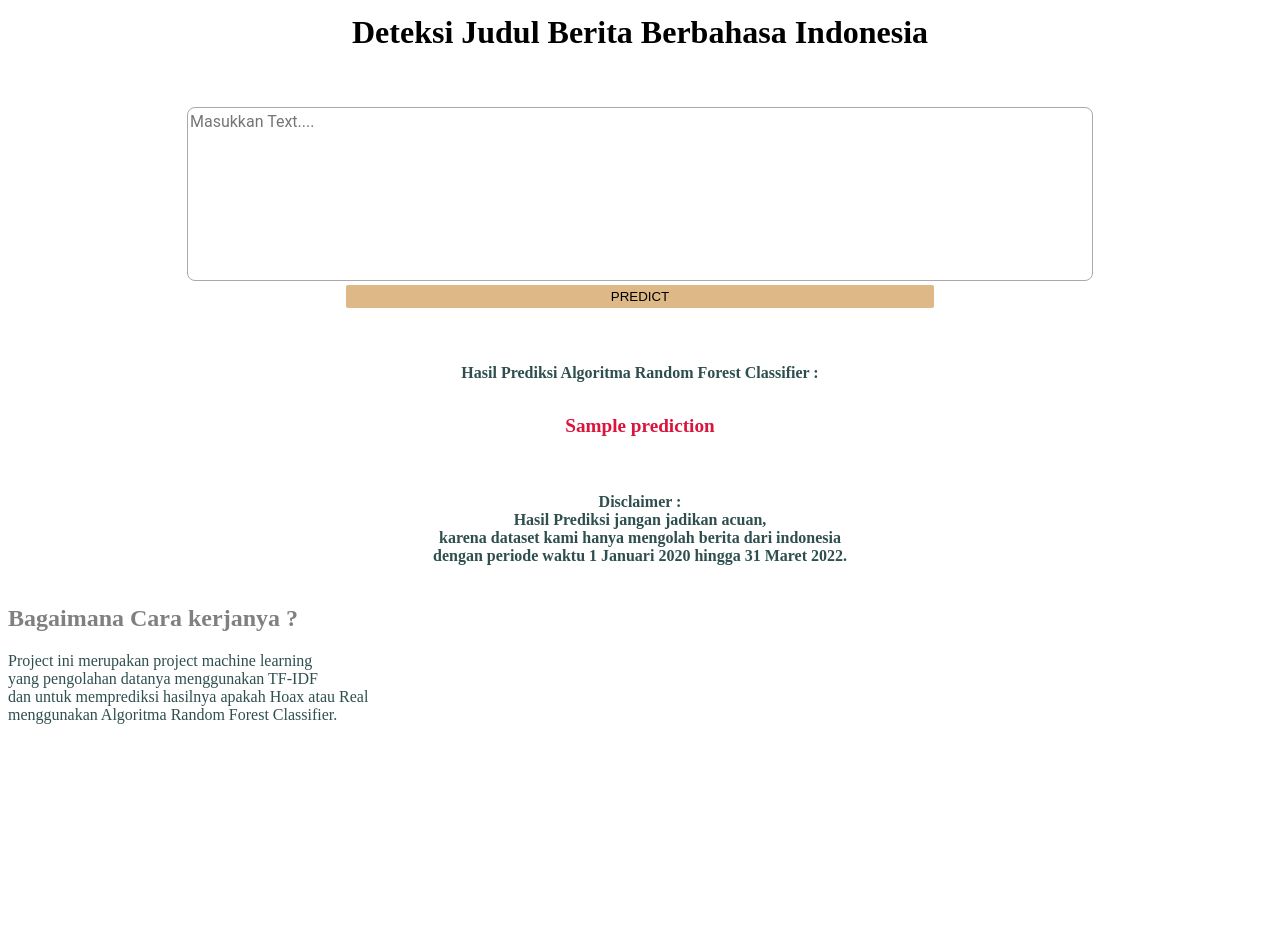
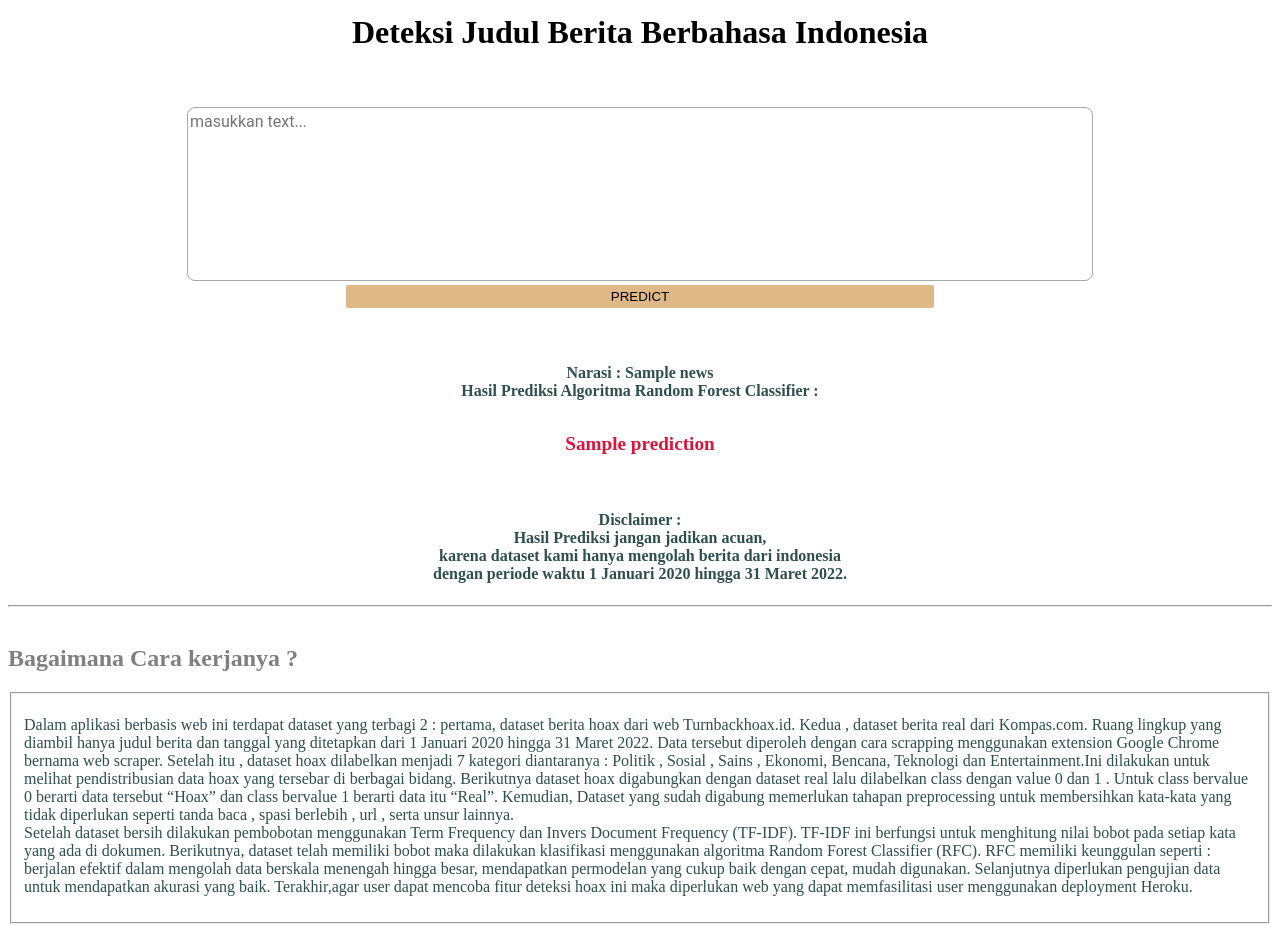
Before and after one commit to KharismadinaHM/fake_news_detection, a Flask app: template templates/index.html in a window 1280 px wide. Shown: the part 62-994 px from the top of the page. Before the commit the page ends 786 px from the top, so only its background shows below. Run offline with Flask 2, Linux system fonts and the light colour scheme; the template is opened without the code that fills it: most values are stand-ins (such as "Sample title", 1, 10 or a date in 2020); parts of the project's set-up code (start-up, migrations or seed data) failed here and were passed over.

Commit message:
Update index.html
membuat narasi teks

```diff
--- a/templates/index.html
+++ b/templates/index.html
@@ -1,7 +1,7 @@
 <!DOCTYPE html>
 <html `lang="en">
 <link rel= "stylesheet" type= "text/css" href= "{{ url_for('static',filename='styles/style.css') }}">
-<!-- <link rel="stylesheet" href="mystyle.css"> -->
+
 
 <!-- Navigasi bar -->
 <div class="navbar">
@@ -22,13 +22,19 @@
    <h1>Deteksi Judul Berita Berbahasa Indonesia</h1>
     <form action="/" method="POST">
         <!-- <input type="text" name="news" placeholder="keyword"> -->
-        <textarea id="text" name="news" rows="7" cols="10"
-        wrap="off" placeholder='Masukkan Text....' ></textarea>
+
+        <textarea id="narasi" name="news" rows="7" cols="10"
+        wrap="off" type="text" placeholder="masukkan text..." ></textarea>
+
 
         <button type="submit"> PREDICT</button>
     </form>
 
-    <h4>Hasil Prediksi Algoritma Random Forest Classifier : <br></h4>
+
+
+
+    <h4>Narasi : {{ news }} <br>Hasil Prediksi Algoritma Random Forest Classifier : <br></h4>
+
     <h5>{{ prediction }}</h5>
 
     <h4>Disclaimer :<br>
@@ -36,15 +42,22 @@
         karena dataset kami hanya mengolah berita dari indonesia <br>
         dengan periode waktu 1 Januari 2020 hingga 31 Maret 2022.
     </h4>
-
+    <hr/>
     <h2>Bagaimana Cara kerjanya ?</h2>
 
-    <p>Project ini merupakan project machine learning <br>
-        yang pengolahan datanya menggunakan TF-IDF<br>
-    dan untuk memprediksi hasilnya apakah Hoax atau Real <br>
-    menggunakan Algoritma Random Forest Classifier.
-
+<fieldset>
+    <p>
+        Dalam aplikasi berbasis web ini terdapat dataset  yang terbagi 2 : pertama, dataset berita  hoax dari web Turnbackhoax.id. Kedua , dataset berita real dari Kompas.com.
+        Ruang lingkup yang diambil hanya judul berita dan tanggal yang ditetapkan dari 1 Januari 2020 hingga 31 Maret 2022.
+         Data tersebut diperoleh dengan cara scrapping menggunakan extension Google Chrome bernama web scraper.
+          Setelah itu , dataset hoax dilabelkan menjadi 7 kategori diantaranya : Politik , Sosial , Sains , Ekonomi, Bencana, Teknologi dan Entertainment.Ini dilakukan untuk melihat pendistribusian data hoax yang tersebar di berbagai bidang.
+          Berikutnya dataset hoax digabungkan dengan  dataset real lalu dilabelkan class dengan value 0 dan 1 . Untuk class bervalue 0 berarti data tersebut “Hoax” dan class bervalue 1 berarti data itu “Real”.
+          Kemudian, Dataset yang sudah digabung memerlukan tahapan preprocessing untuk membersihkan kata-kata yang tidak diperlukan seperti tanda baca , spasi berlebih , url , serta unsur lainnya.
+       <br>Setelah dataset bersih dilakukan pembobotan menggunakan Term Frequency dan  Invers Document Frequency (TF-IDF). TF-IDF ini berfungsi untuk menghitung nilai bobot pada setiap kata yang ada di dokumen.
+       Berikutnya, dataset telah memiliki bobot maka dilakukan klasifikasi menggunakan algoritma Random Forest Classifier (RFC).
+       RFC memiliki keunggulan seperti : berjalan efektif dalam mengolah data berskala menengah hingga besar, mendapatkan permodelan yang cukup baik dengan cepat, mudah digunakan.
+       Selanjutnya diperlukan pengujian data   untuk mendapatkan akurasi yang baik. Terakhir,agar  user dapat mencoba fitur deteksi hoax ini maka diperlukan web yang dapat memfasilitasi user menggunakan deployment Heroku.
     </p>
-
+</fieldset>
 </body>
 </html>
```
